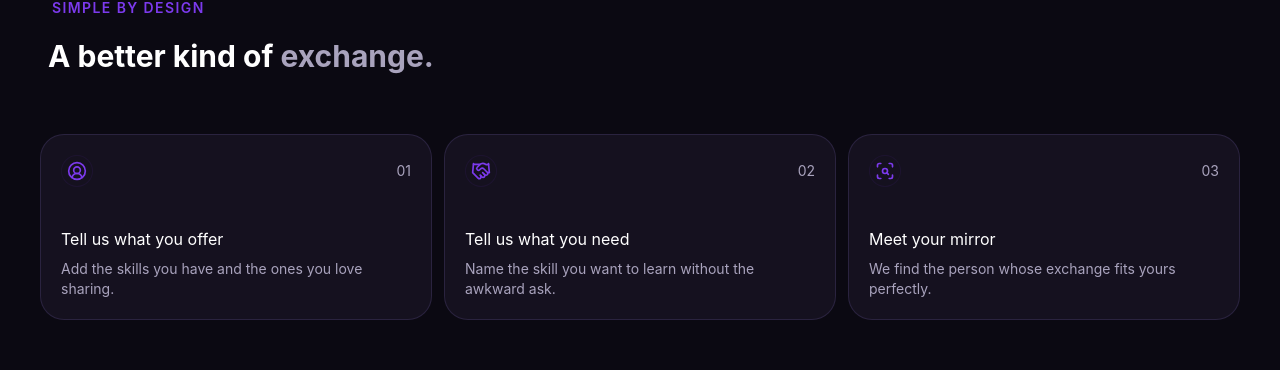
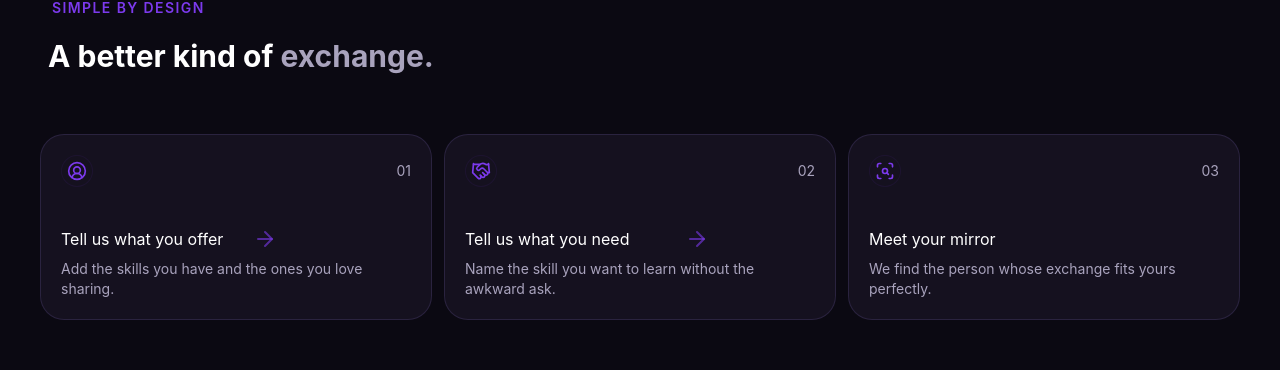
Before and after one commit to CoderKhay/Skill-Swap, a React app in the folder frontend/: page / in a window 1280 px wide. Shown: the part 1037-1407 px from the top of the page. Built offline with nearby package versions, Linux system fonts and the light colour scheme; the HTML template or start-up script is replaced by a standard one.

Commit message:
added the arrows to the simple by design steps which breaks on large screens

```diff
--- a/frontend/src/components/LandingPage/LandingPage.tsx
+++ b/frontend/src/components/LandingPage/LandingPage.tsx
@@ -7,6 +7,7 @@ import {
   Lock,
   Copyright,
   ArrowRight,
+  ArrowDown,
 } from "lucide-react";
 import { skillsList } from "./skillsList";
 import { Link } from "react-router";
@@ -14,7 +15,7 @@ import { Link } from "react-router";
 const LandingPage = () => {
   return (
     <div className="">
-      <header className="fixed top-0 w-full p-2 md:p-5 bg-[#0B0912]/30 backdrop-blur-md flex justify-between items-center">
+      <header className="fixed top-0 w-full p-2 md:p-5 bg-[#0B0912]/30 backdrop-blur-md flex justify-between items-center z-10">
         <nav className="flex items-center">
           <img src={Logo} alt="skillswap logo" width={50} />
           <div className="font-semibold text-sm md:text-lg text-[#F4F1FA]">
@@ -124,8 +125,10 @@ const LandingPage = () => {
             A better kind of <span className="text-[#A9A3BD]">exchange.</span>
           </h1>
 
-          <div className="mt-10 flex flex-col gap-3 md:flex md:flex-row md:justify-between">
-            <div className="w-full h-auto bg-[#15111F] border border-[#a78bfa24] rounded-3xl p-5 md:w-[35%]">
+          <div
+            className={`mt-10 flex flex-col gap-3 md:flex md:flex-row md:justify-between`}
+          >
+            <div className="relative w-full h-auto bg-[#15111F] border border-[#a78bfa24] rounded-3xl p-5 md:w-[35%]">
               <section className="flex justify-between items-center mb-10">
                 <div className="w-8 h-8 bg-[#15111F] flex justify-center items-center rounded-full border border-[#7C3AED]/8">
                   <CircleUserRound width={20} color="#7C3AED" />
@@ -138,8 +141,9 @@ const LandingPage = () => {
                   Add the skills you have and the ones you love sharing.
                 </p>
               </div>
+              <ArrowDown className="absolute -bottom-4 left-[50%] text-[#7C3AED]/60 sm:-rotate-90 sm:top-[50%] sm:left-53" />
             </div>
-            <div className="w-full h-auto bg-[#15111F] border border-[#a78bfa24] rounded-3xl p-5 md:w-[35%]">
+            <div className="relative w-full h-auto bg-[#15111F] border border-[#a78bfa24] rounded-3xl p-5 md:w-[35%]">
               <section className="flex justify-between items-center mb-10">
                 <div className="w-8 h-8 bg-[#15111F] flex justify-center items-center rounded-full border border-[#7C3AED]/8">
                   <Handshake width={20} color="#7C3AED" />
@@ -152,6 +156,7 @@ const LandingPage = () => {
                   Name the skill you want to learn without the awkward ask.
                 </p>
               </div>
+              <ArrowDown className="absolute -bottom-4 left-[50%] text-[#7C3AED]/60 sm:-rotate-90 sm:top-[50%] sm:left-53 md:left-60" />
             </div>
             <div className="w-full h-auto bg-[#15111F] border border-[#a78bfa24] rounded-3xl p-5 md:w-[35%] ">
               <section className="flex justify-between items-center mb-10">
@@ -217,7 +222,7 @@ const LandingPage = () => {
         </div>
       </div>
 
-      <hr className="border border-[#7C3AED]/10 mt-35" />
+      <hr className="border border-[#7C3AED]/10 mt-26 md:mt-35" />
 
       <div className="p-5 md:h-screen ">
         <div className="mt-15">
```
